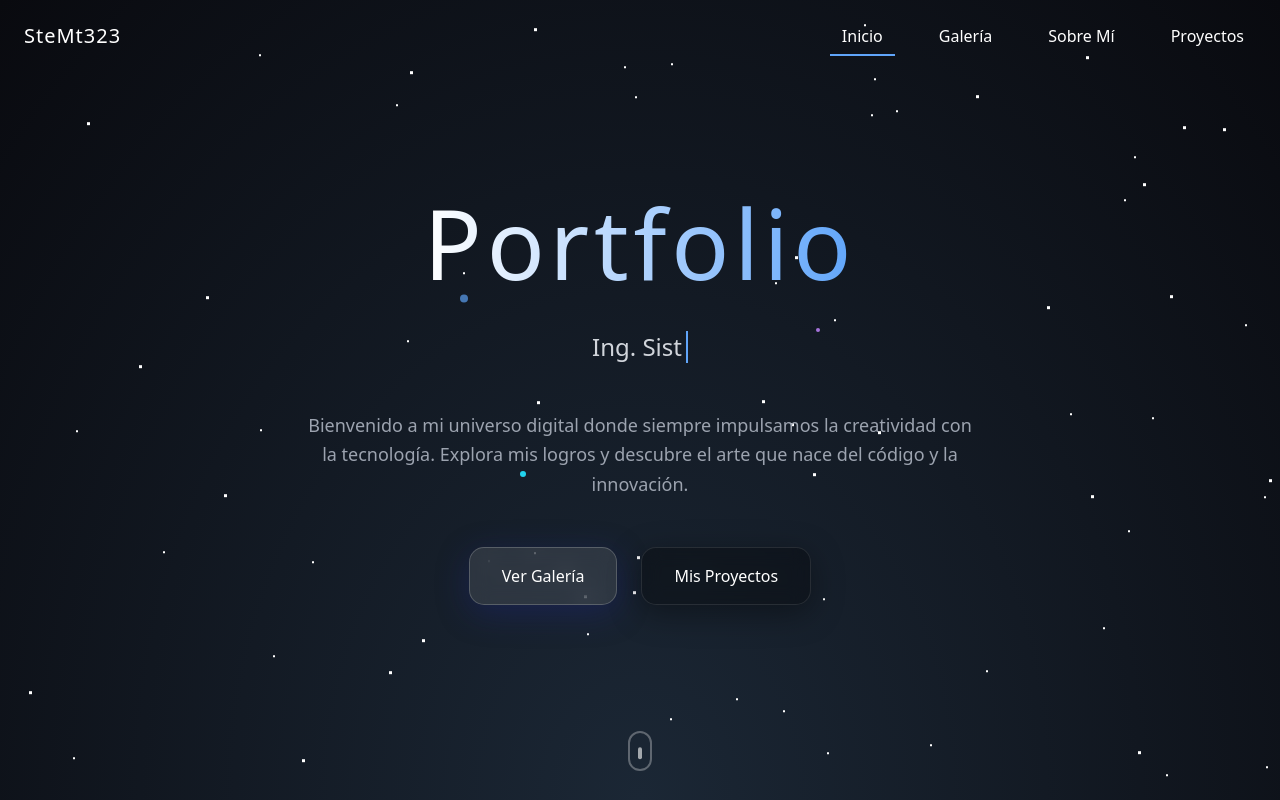
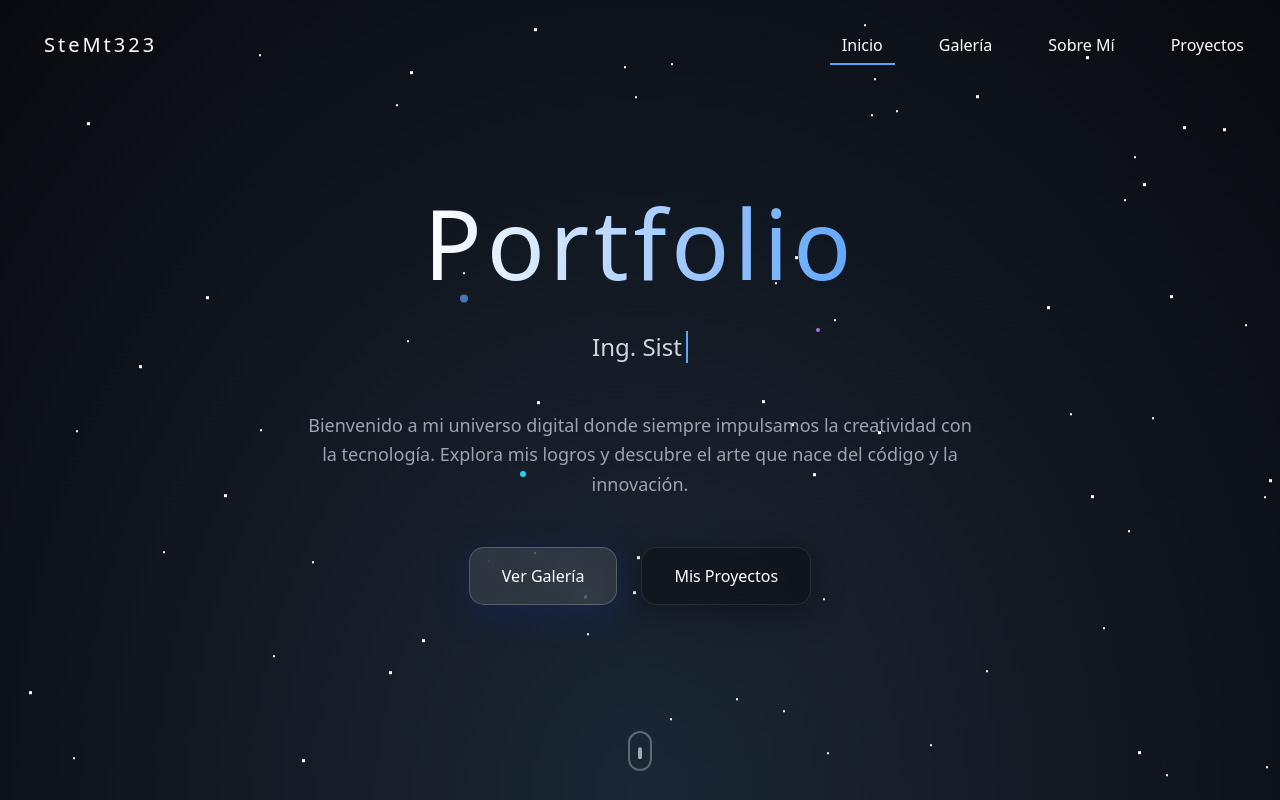
Before and after one commit to SteMt323/Portfolo_SteMt323, a React (Vite) app: page / in a window 1280 px wide. Shown: the top 800 px of the page. Built offline with nearby package versions, Linux system fonts and the light colour scheme.

Commit message:
Arreglando links, efecto hoover

```diff
--- a/src/components/HeroSection.tsx
+++ b/src/components/HeroSection.tsx
@@ -6,7 +6,7 @@ export function HeroSection() {
   const [currentIndex, setCurrentIndex] = useState(0);
   const [isDeleting, setIsDeleting] = useState(false);
 
-  const texts = ['Ing. Sistemas', 'Apasionado por el Dev Web', 'Pensador Innovador'];
+  const texts = ['Ing. Sistemas', 'Apasionado por el Desarrollo Web', 'Pensador Innovador'];
 
   useEffect(() => {
     const timeout = setTimeout(() => {
--- a/src/components/Navigation.tsx
+++ b/src/components/Navigation.tsx
@@ -48,7 +48,8 @@ export function Navigation({ activeSection, onNavigate }: NavigationProps) {
               transition={{ delay: 0.2 }}
               className="text-white text-xl tracking-wider"
             >
-              SteMt323
+              <a className= "sidebar-links">SteMt323</a>
+
             </motion.div>
 
             <div className="hidden md:flex items-center space-x-8">
--- a/src/components/ProjectsSection.tsx
+++ b/src/components/ProjectsSection.tsx
@@ -7,7 +7,7 @@ const projects = [
     title: "Portfolio Interactivo",
     description: "Un portfolio personal con animaciones avanzadas y efectos visuales inmersivos. Implementado con React, TypeScript y Motion.",
     tech: ["React", "TypeScript", "Motion", "Tailwind CSS"],
-    github: "https://github.com/example/portfolio",
+    github: "https://github.com/SteMt323/Portfolo_SteMt323.git",
     type: "Web Development"
   },
   {
@@ -31,7 +31,7 @@ const projects = [
     title: "Wiki Project",
     description: "Uno de los projects presentados por el curso de web de CS50, una wiki colaborativa personalizada visualmente.",
     tech: ["Python", "Django"],
-    github: "https://github.com/SteMt323/CS50w-Project0.git",
+    github: "https://github.com/SteMt323/Cs50w-project1.git",
     type: "PJ-CS50-WB"
   },
   {
--- a/src/styles/global.css
+++ b/src/styles/global.css
@@ -288,3 +288,30 @@ html {
   border-radius: 15px;
   box-shadow: 0 8px 32px 0 rgba(0, 0, 0, 0.37);
 }
+
+.sidebar-links {
+    color: #fff;
+    text-decoration: none;
+    letter-spacing: 0.15em;
+
+    display: inline-block;
+    padding: 15px 20px;
+    position: relative;
+    text-align: center;
+}
+.sidebar-links:after {
+    background: none repeat scroll 0 0 transparent;
+    bottom: 0;
+    content: "";
+    display: block;
+    height: 2px;
+    left: 50%;
+    position: absolute;
+    background: #fff;
+    transition: width 0.3s ease 0s, left 0.3s ease 0s;
+    width: 0;
+}
+.sidebar-links:hover:after {
+    width: 100%;
+    left: 0;
+}
```
